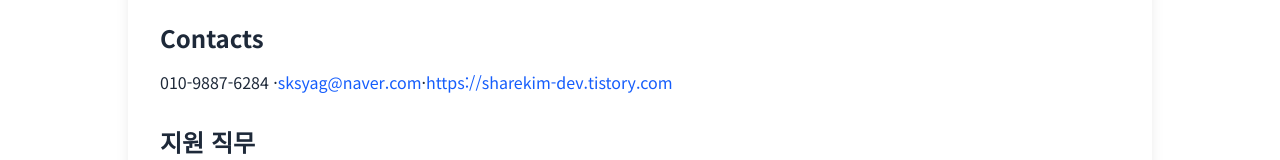
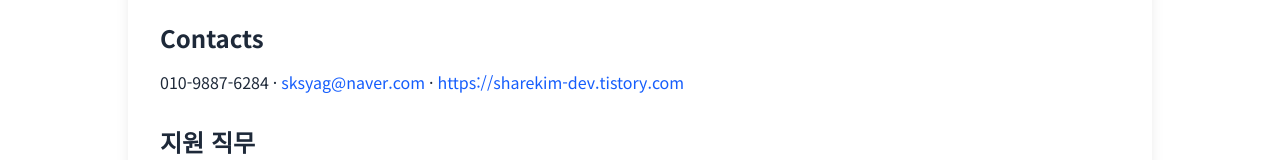
Before and after one commit to sharekim93/portfolio-2025-nextjs, a Next.js app: page / in a window 1280 px wide. Both pictures are taken after a click on the tab "Resume". Shown: the part 135-295 px from the top of the page. Built offline with nearby package versions, Linux system fonts and the light colour scheme.

Commit message:
refactor: 연락처 간 gap 부여

```diff
--- a/src/app/components/resume/Contact.tsx
+++ b/src/app/components/resume/Contact.tsx
@@ -12,7 +12,7 @@ export const Contact: React.FC = () => {
   return (
     <section className="mb-4 sm:mb-8">
       <h2 className="text-lg sm:text-2xl font-bold mb-2 sm:mb-4">Contacts</h2>
-      <p className="flex flex-wrap text-sm sm:text-base">
+      <p className="flex flex-wrap text-sm sm:text-base gap-1">
         {isMobile ? (
           <a
             href={`tel:${data.phone}`}
@@ -22,15 +22,15 @@ export const Contact: React.FC = () => {
           </a>
         ) : (
           data.phone
-        )}{" "}
-        ·{" "}
+        )}
+        <span>·</span>
         <a
           href={`mailto:${data.email}`}
           className="text-blue-600 hover:underline"
         >
           {data.email}
-        </a>{" "}
-        ·{" "}
+        </a>
+        <span>·</span>
         <a href={data.blog} className="text-blue-600 hover:underline">
           {data.blog}
         </a>
```
